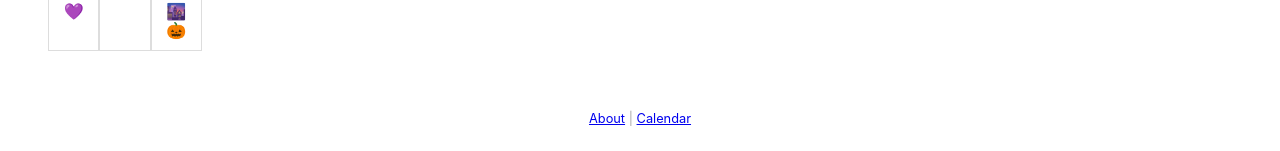
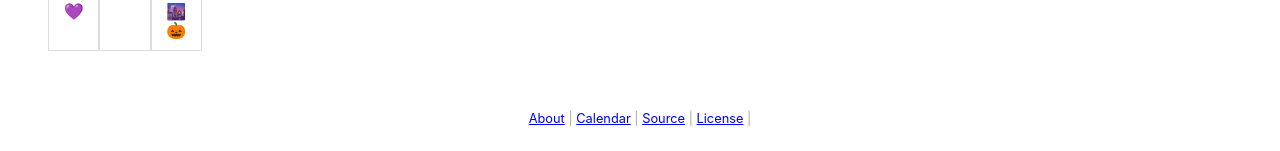
Before and after one commit to captn3m0/emoji-every-day, a Jekyll site: the page built from index.md, in a window 1280 px wide. Shown: the part 1925-2076 px from the top of the page. Built offline with Jekyll 4.4.1, drawn with Linux system fonts in a browser that asks for light colours.

Commit message:
Add links in footer

```diff
--- a/_includes/footer.html
+++ b/_includes/footer.html
@@ -1,4 +1,6 @@
 <footer>
 	<a href="/about">About</a> |
-	<a href="/">Calendar</a>
+	<a href="/">Calendar</a> |
+	<a href="https://github.com/captn3m0/emoji-every-day">Source</a> |
+	<a href="https://raw.githubusercontent.com/captn3m0/emoji-every-day/main/LICENSE">License</a> |
 </footer>
```
